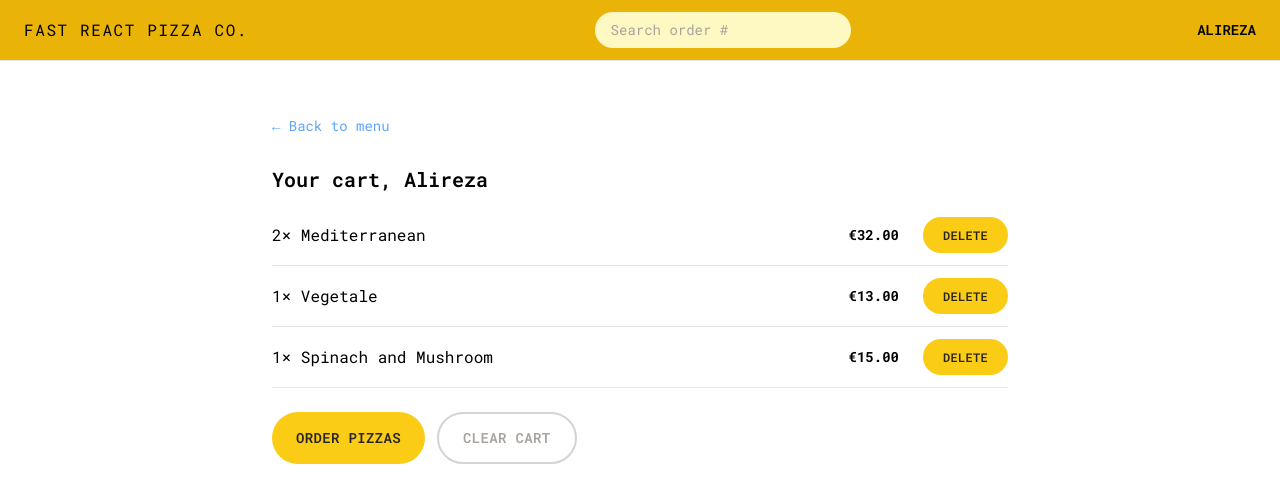
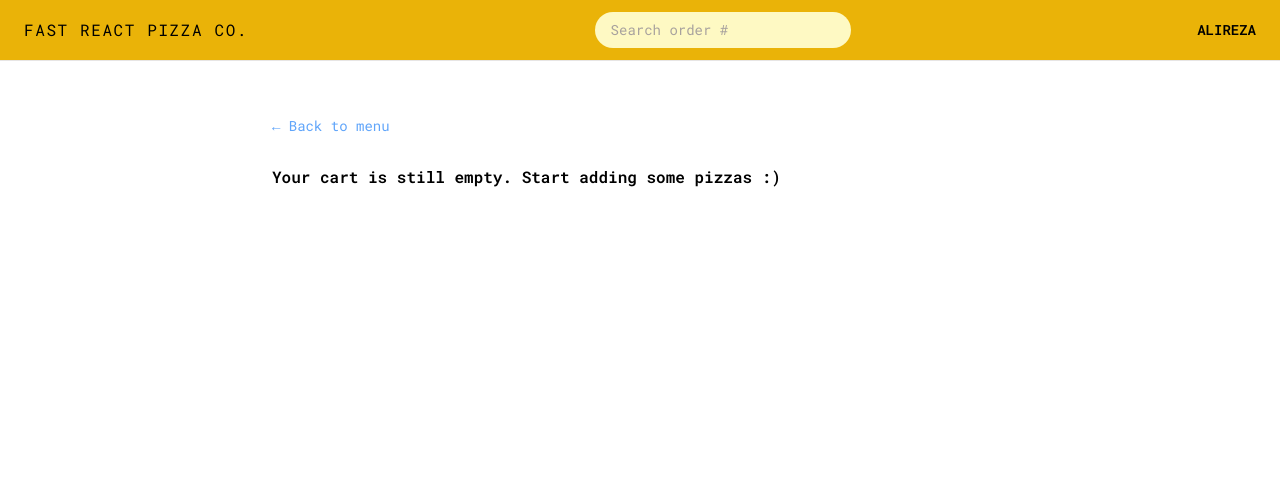
Before and after one commit to Alireza-my/FastFood, a React (Vite) app: page /cart in a window 1280 px wide. Shown: the top 502 px of the page. Built offline with nearby package versions, Linux system fonts and the light colour scheme.

Commit message:
Building the cart page

```diff
--- a/src/features/cart/Cart.jsx
+++ b/src/features/cart/Cart.jsx
@@ -2,35 +2,16 @@
 import LinkButton from "../../UI/LinkButton";
 import Button from "../../UI/Button";
 import CartItem from "./CartItem";
-import { useSelector } from "react-redux";
-
-const fakeCart = [
-  {
-    pizzaId: 12,
-    name: "Mediterranean",
-    quantity: 2,
-    unitPrice: 16,
-    totalPrice: 32,
-  },
-  {
-    pizzaId: 6,
-    name: "Vegetale",
-    quantity: 1,
-    unitPrice: 13,
-    totalPrice: 13,
-  },
-  {
-    pizzaId: 11,
-    name: "Spinach and Mushroom",
-    quantity: 1,
-    unitPrice: 15,
-    totalPrice: 15,
-  },
-];
+import { useDispatch, useSelector } from "react-redux";
+import { clearCart, getCart, getUsername } from "./cartSlice";
+import EmptyCart from "./EmptyCart";
 
 function Cart() {
-  const username = useSelector((state) => state.user.username);
-  const cart = fakeCart;
+  const username = useSelector(getUsername);
+  const cart = useSelector(getCart);
+  const dispatch = useDispatch();
+
+  if (!cart.length) return <EmptyCart />;
 
   return (
     <div className="px-4 py-3">
@@ -49,7 +30,9 @@
           Order pizzas
         </Button>
 
-        <Button type="secondary">Clear cart</Button>
+        <Button type="secondary" onClick={() => dispatch(clearCart())}>
+          Clear cart
+        </Button>
       </div>
     </div>
   );
--- a/src/features/cart/EmptyCart.jsx
+++ b/src/features/cart/EmptyCart.jsx
@@ -1,11 +1,14 @@
-import { Link } from 'react-router-dom';
+import { Link } from "react-router-dom";
+import LinkButton from "../../UI/LinkButton";
 
 function EmptyCart() {
   return (
-    <div>
-      <Link to="/menu">&larr; Back to menu</Link>
+    <div className="px-4 py-3">
+      <LinkButton to="/menu">&larr; Back to menu</LinkButton>
 
-      <p>Your cart is still empty. Start adding some pizzas :)</p>
+      <p className="mt-7 font-semibold">
+        Your cart is still empty. Start adding some pizzas :)
+      </p>
     </div>
   );
 }
--- a/src/features/cart/cartSlice.js
+++ b/src/features/cart/cartSlice.js
@@ -45,6 +45,9 @@
 
 export default cartSlice.reducer;
 
+export const getUsername = (state) => state.user.username;
+export const getCart = (state) => state.cart.cart;
+
 export const getTotalCartQuantity = (state) =>
   state.cart.cart.reduce((sum, item) => sum + item.quantity, 0);
 export const getTotalCartPrice = (state) =>
```
